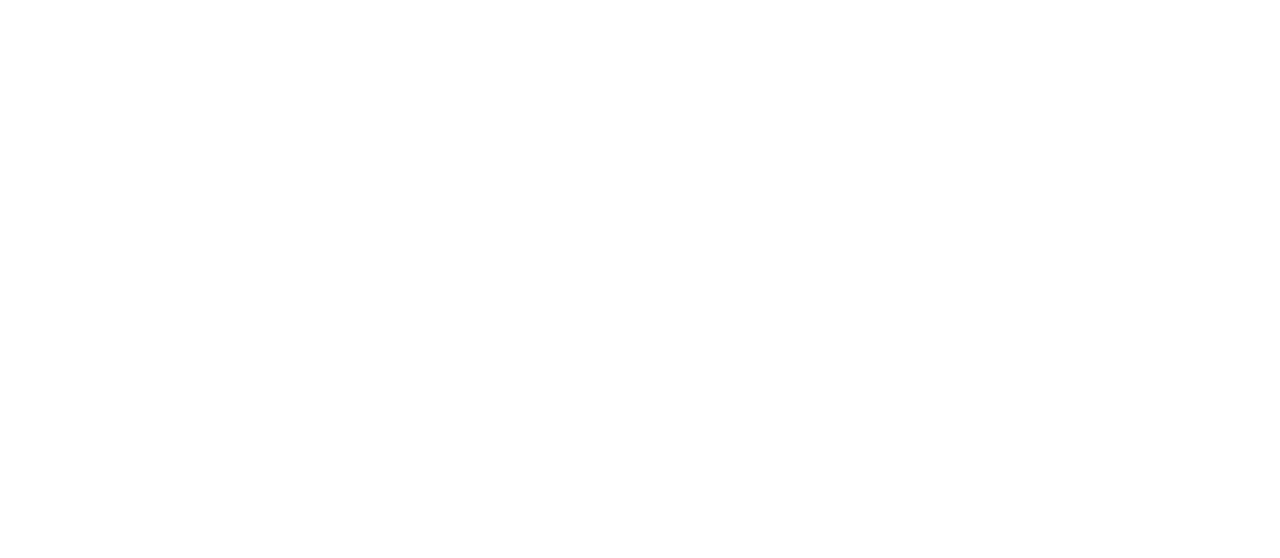
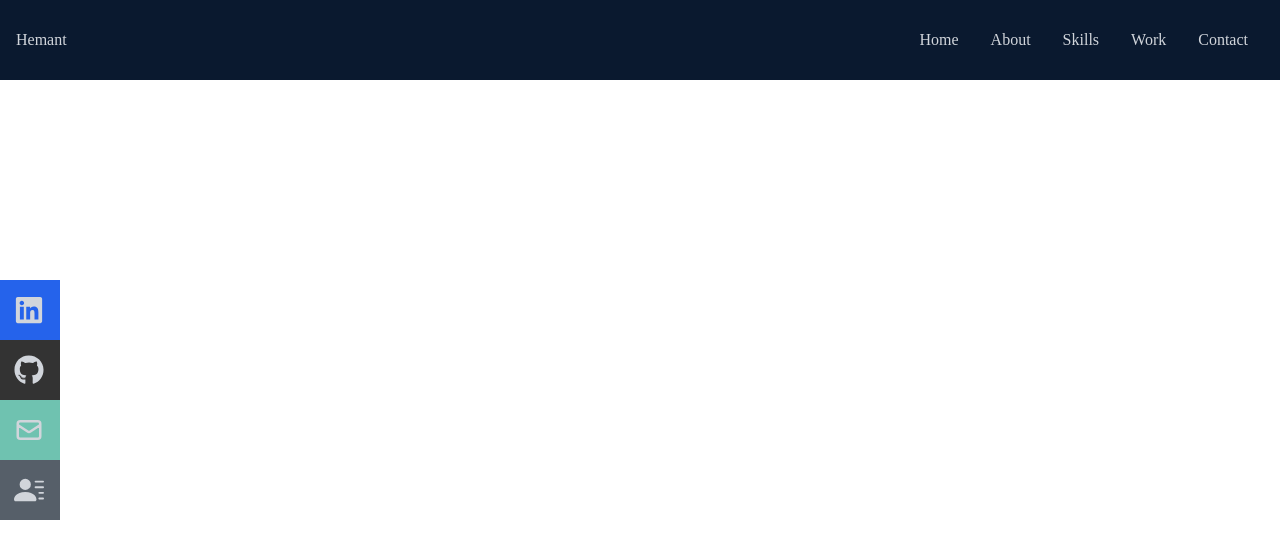
Before and after one commit to hemantwasthere/Portfolio, a Next.js app: page / in a window 1280 px wide. Shown: the top 558 px of the page. Built offline with nearby package versions, Linux system fonts and the light colour scheme.

Commit message:
Navbar completed

```diff
--- a/components/Navbar.jsx
+++ b/components/Navbar.jsx
@@ -1,11 +1,134 @@
-import React from 'react'
+import React, { useState } from 'react';
+import {
+    FaBars,
+    FaTimes,
+    FaGithub,
+    FaLinkedin,
+    FaFacebook,
+    FaLinkedinIn,
+} from 'react-icons/fa';
+import { HiOutlineMail } from 'react-icons/hi';
+import { BsFillPersonLinesFill } from 'react-icons/bs';
+import { Link } from 'react-scroll';
 
-function Navbar() {
-  return (
-    <div>
+const Navbar = () => {
+    const [nav, setNav] = useState(false);
+    const handleClick = () => setNav(!nav);
 
-    </div>
-  )
-}
+    return (
+        <div className='fixed w-full h-[80px] flex justify-between items-center px-4 bg-[#0a192f] text-gray-300'>
+            <div>
+                Hemant
+            </div>
 
-export default Navbar
+            {/* menu */}
+            <ul className='hidden md:flex'>
+                <li>
+                    <Link to='home' smooth={true} duration={500}>
+                        Home
+                    </Link>
+                </li>
+                <li>
+                    <Link to='about' smooth={true} duration={500}>
+                        About
+                    </Link>
+                </li>
+                <li>
+                    <Link to='skills' smooth={true} duration={500}>
+                        Skills
+                    </Link>
+                </li>
+                <li>
+                    <Link to='work' smooth={true} duration={500}>
+                        Work
+                    </Link>
+                </li>
+                <li>
+                    <Link to='contact' smooth={true} duration={500}>
+                        Contact
+                    </Link>
+                </li>
+            </ul>
+
+            {/* Hamburger */}
+            <div onClick={handleClick} className='md:hidden z-10 cursor-pointer'>
+                {!nav ? <FaBars /> : <FaTimes />}
+            </div>
+
+            {/* Mobile menu */}
+            <ul
+                className={
+                    !nav ? 'hidden' : 'absolute top-0 left-0 w-full h-screen bg-[#0a192f] flex flex-col justify-center items-center'} >
+                <li className='py-6 text-4xl'>
+                    <Link onClick={handleClick} to='home' smooth={true} duration={500}>
+                        Home
+                    </Link>
+                </li>
+                <li className='py-6 text-4xl'>
+                    {' '}
+                    <Link onClick={handleClick} to='about' smooth={true} duration={500}>
+                        About
+                    </Link>
+                </li>
+                <li className='py-6 text-4xl'>
+                    {' '}
+                    <Link onClick={handleClick} to='skills' smooth={true} duration={500}>
+                        Skills
+                    </Link>
+                </li>
+                <li className='py-6 text-4xl'>
+                    {' '}
+                    <Link onClick={handleClick} to='work' smooth={true} duration={500}>
+                        Work
+                    </Link>
+                </li>
+                <li className='py-6 text-4xl'>
+                    {' '}
+                    <Link onClick={handleClick} to='contact' smooth={true} duration={500}>
+                        Contact
+                    </Link>
+                </li>
+            </ul>
+
+            {/* Social icons */}
+            <div className='hidden lg:flex fixed flex-col top-[35%] left-0'>
+                <ul>
+                    <li className='w-[160px] h-[60px] flex justify-between items-center ml-[-100px] hover:ml-[-10px] duration-300 bg-blue-600'>
+                        <Link
+                            className='flex justify-between items-center w-full text-gray-300'
+                            href='/'
+                        >
+                            Linkedin <FaLinkedin size={30} />
+                        </Link>
+                    </li>
+                    <li className='w-[160px] h-[60px] flex justify-between items-center ml-[-100px] hover:ml-[-10px] duration-300 bg-[#333333]'>
+                        <Link
+                            className='flex justify-between items-center w-full text-gray-300'
+                            href='/'
+                        >
+                            Github <FaGithub size={30} />
+                        </Link>
+                    </li>
+                    <li className='w-[160px] h-[60px] flex justify-between items-center ml-[-100px] hover:ml-[-10px] duration-300 bg-[#6fc2b0]'>
+                        <Link
+                            className='flex justify-between items-center w-full text-gray-300'
+                            href='/'
+                        >
+                            Email <HiOutlineMail size={30} />
+                        </Link>
+                    </li>
+                    <li className='w-[160px] h-[60px] flex justify-between items-center ml-[-100px] hover:ml-[-10px] duration-300 bg-[#565f69]'>
+                        <Link
+                            className='flex justify-between items-center w-full text-gray-300'
+                            href='/'
+                        >
+                            Resume <BsFillPersonLinesFill size={30} />
+                        </Link>
+                    </li>
+                </ul>
+            </div>
+        </div>
+    );
+};
+
+export default Navbar;
--- a/package.json
+++ b/package.json
@@ -11,7 +11,9 @@
   "dependencies": {
     "next": "12.1.5",
     "react": "18.0.0",
-    "react-dom": "18.0.0"
+    "react-dom": "18.0.0",
+    "react-icons": "^4.3.1",
+    "react-scroll": "^1.8.7"
   },
   "devDependencies": {
     "autoprefixer": "^10.4.5",
--- a/styles/globals.css
+++ b/styles/globals.css
@@ -1,3 +1,15 @@
 @tailwind base;
 @tailwind components;
 @tailwind utilities;
+
+@import url('https://fonts.googleapis.com/css2?family=Raleway:wght@300;400;500;600;700;800;900&display=swap');
+
+@layer base{
+    body{
+        @apply font-[Raleway];
+    }
+    li{
+        @apply px-4;
+        @apply cursor-pointer;
+    }
+}
```
Also changed, not shown: 1 other file (tests, documents, lock files or other folders).
